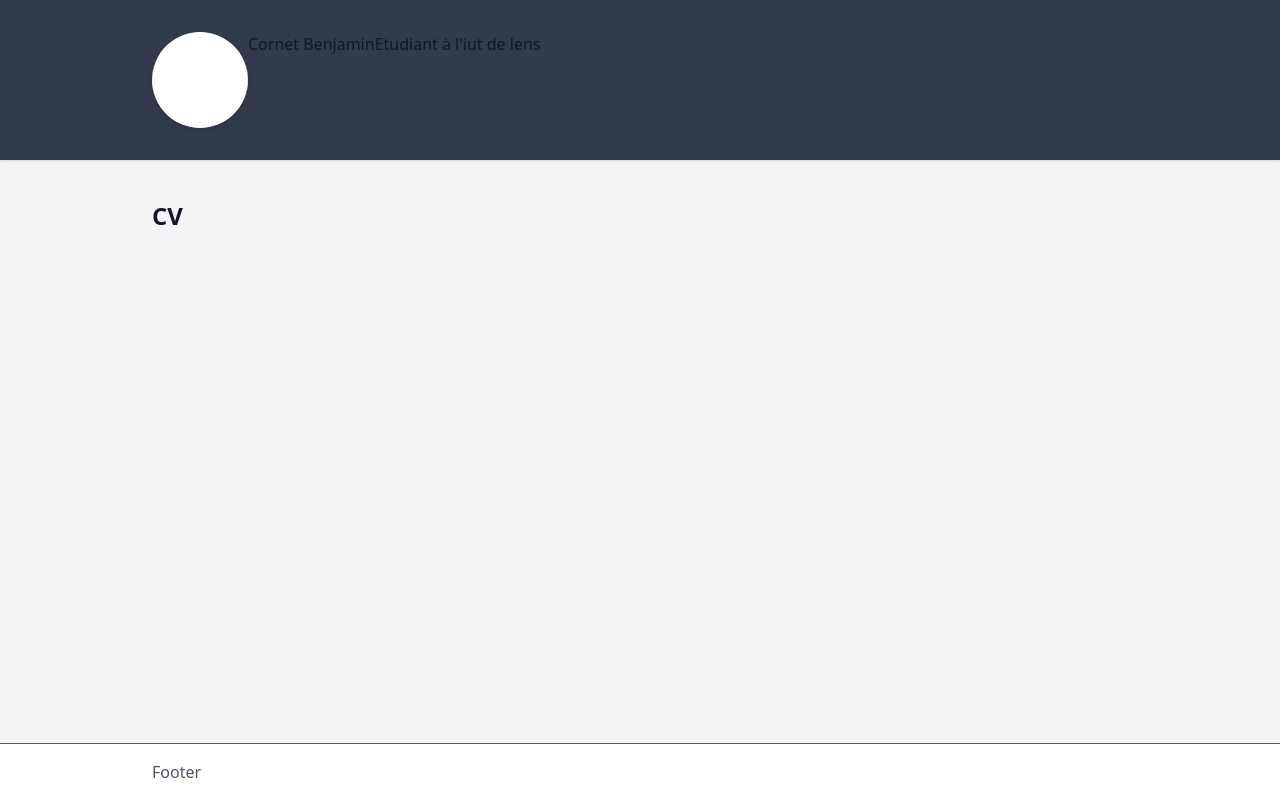
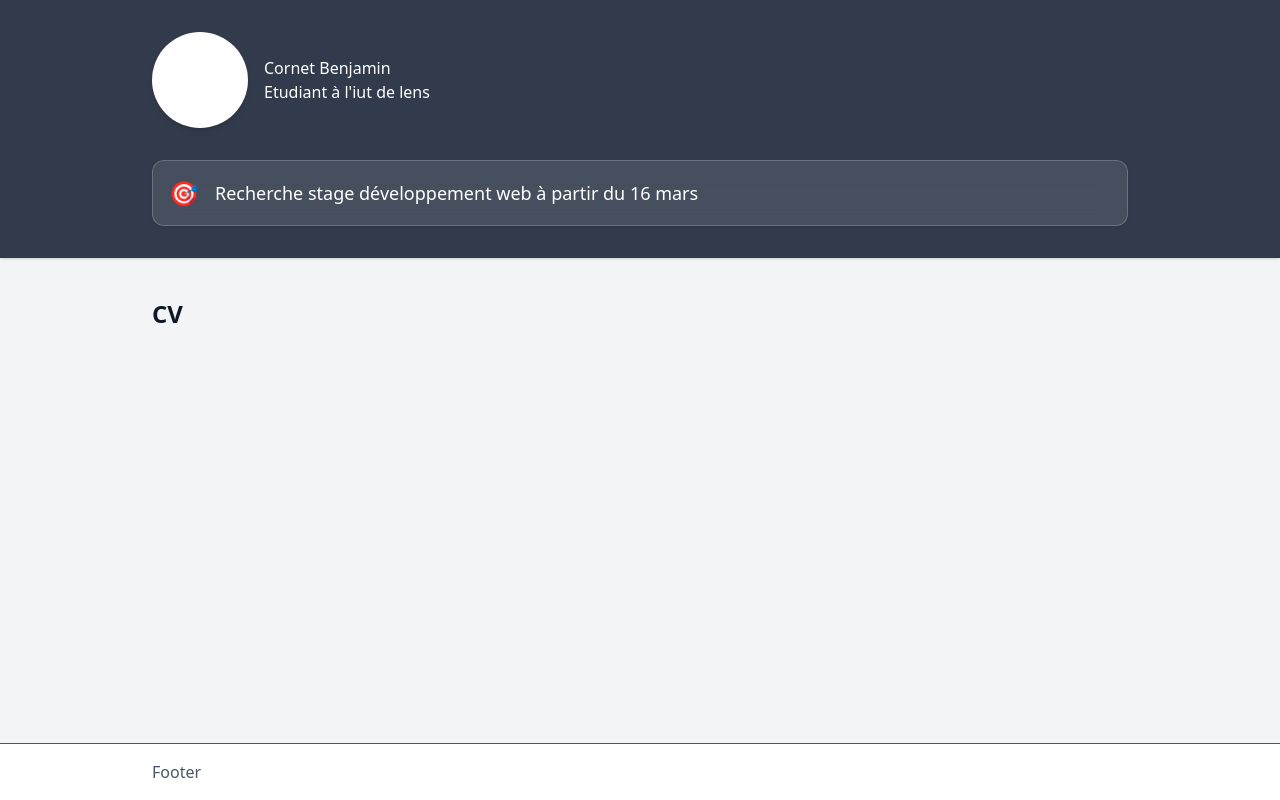
Before and after one commit to BenjaminC62/cv-cornet-benjamin, a Next.js app: page / in a window 1280 px wide. Built offline with nearby package versions, Linux system fonts and the light colour scheme.

Commit message:
#2 - ajout de la box pour la recherche de stage

```diff
--- a/app/Navbar/Navbar.tsx
+++ b/app/Navbar/Navbar.tsx
@@ -3,10 +3,21 @@ import Avatar from './components/Avatar';
 
 const Navbar: React.FC = () => {
     return (
-        <nav className='flex'>
-            <Avatar />
-            <span>Cornet Benjamin</span>
-            <span>Etudiant à l'iut de lens</span>
+        <nav className=''>
+            <div className='flex items-center gap-4'>
+                <Avatar />
+                <div className='flex flex-col text-white'>
+                    <span>Cornet Benjamin</span>
+                    <span>Etudiant à l'iut de lens</span>
+                </div>
+            </div>
+            <div className="mt-8 bg-white/10 backdrop-blur-md p-4 rounded-xl border border-white/20 flex items-center gap-4 shadow-sm">
+                <span className="text-2xl">🎯</span>
+
+                <span className="text-white font-medium text-lg">
+                    Recherche stage développement web à partir du 16 mars
+                </span>
+            </div>
         </nav>
     )
 }
```
